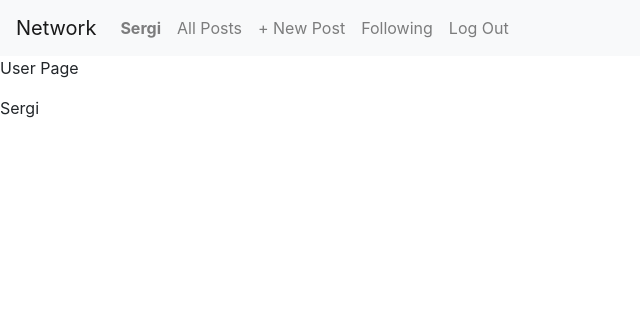
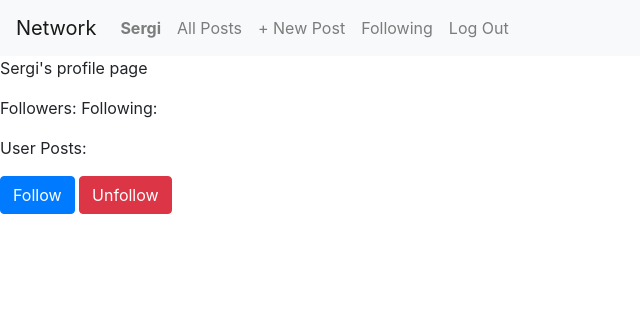
Before and after one commit to SergiOca87/CS50-Network, a Django app: page /user/1 in a window 1280 px wide. Shown: the top 316 px of the page, without its empty margins (0-640 px from the left). Run offline with Django 3.2, Linux system fonts and the light colour scheme; data comes from the database, SQL or seed files in the repository; some libraries are stand-ins or nearby versions.

Commit message:
user page

```diff
--- a/network/models.py
+++ b/network/models.py
@@ -3,7 +3,8 @@ from django.db import models
 
 
 class User(AbstractUser):
-    pass
+    followers = models.ForeignKey('User', on_delete=models.CASCADE, default=None, null=True, blank=True, related_name='user_followers')
+    following = models.ManyToManyField('User', default=None, null=True, blank=True, related_name='user_following')
 
 
 # Posts
--- a/network/templates/network/user.html
+++ b/network/templates/network/user.html
@@ -1,6 +1,22 @@
 {% extends "network/layout.html" %}
 
 {% block body %}
-    <p>User Page</p>
-    {{ user }}
+    <p>{{ user }}'s profile page</p>
+    <p>Followers: Following: </p>
+    <p>User Posts:</p>
+
+    <!-- if it's not current user... -->
+    {% if user.id is not current_user.id %}
+        <div class="buttons-wrap">
+            <a href="" class="btn-primary btn">Follow</a>
+            <a href="" class="btn-danger btn">Unfollow</a>
+        </div>
+    {% endif %}
+
+    {% for post in posts %}
+        <div class="card">
+            <p>{{ post.post_text }}</p>
+            <p>Likes: 0</p>
+        </div>
+    {% endfor %}
 {% endblock %}
--- a/network/views.py
+++ b/network/views.py
@@ -70,8 +70,11 @@ def register(request):
 
 def user(request, user_id):
     user = User.objects.get(id=user_id)
+    current_user = request.user
+
     return render(request, "network/user.html", {
-        "user": user
+        "user": user,
+        "current_user": current_user
     })
 
 def new_post(request):
```
Also changed, not shown: network/templates/network/index.html (+5 -6 lines), network/migrations/0004_auto_20200922_1516.py (added).
